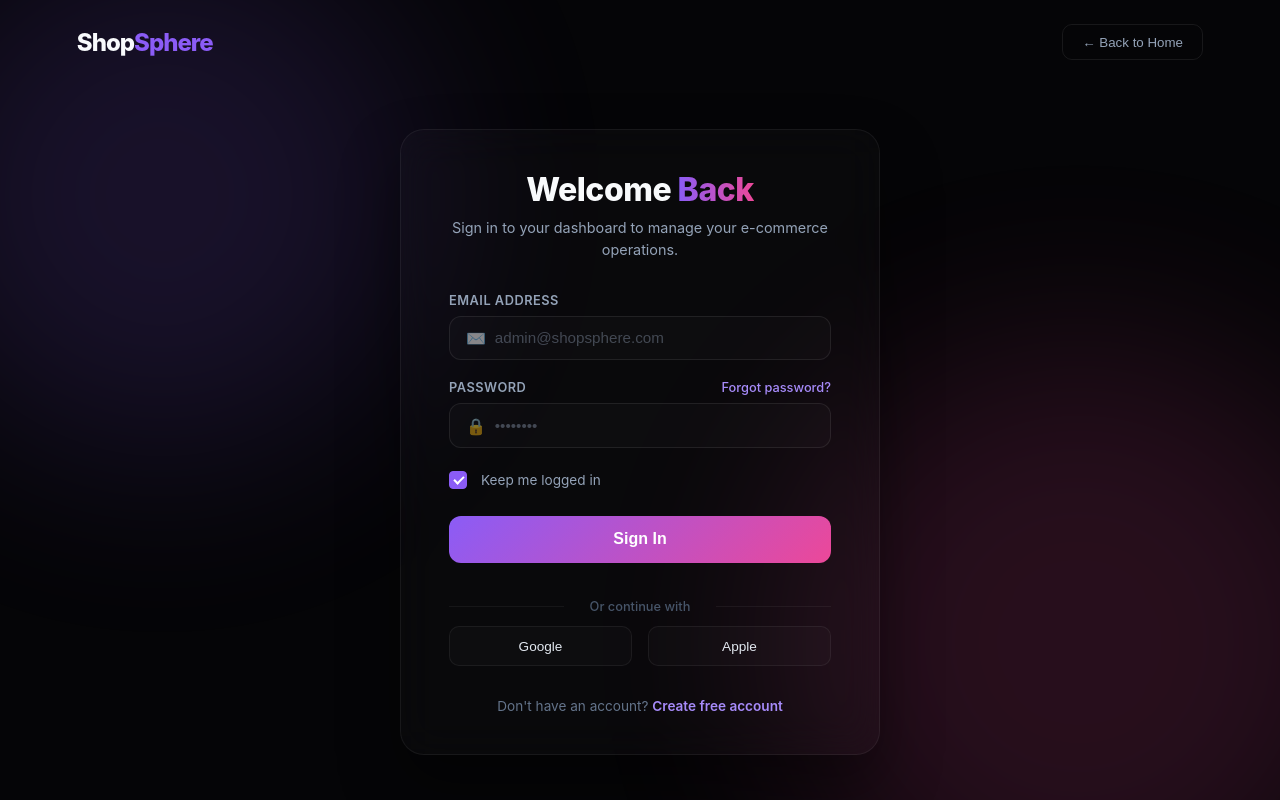
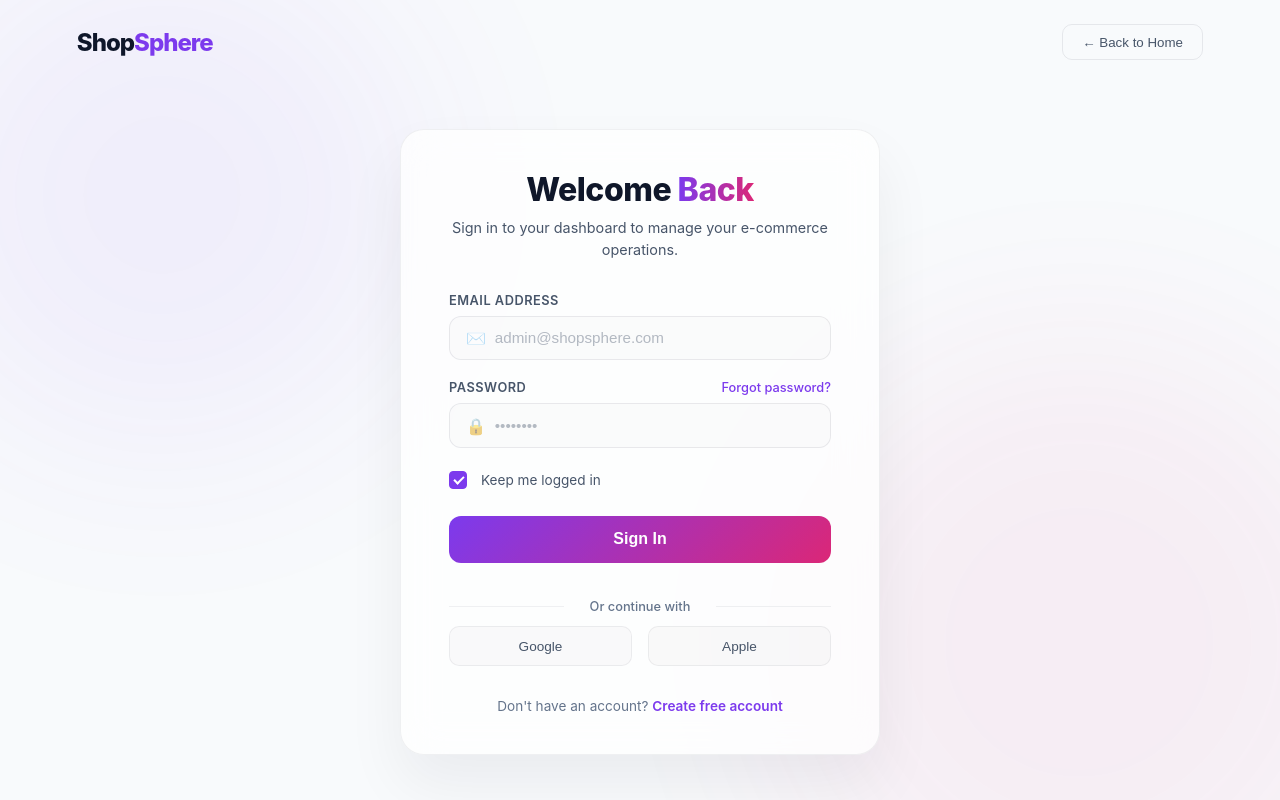
Before and after one commit to avi2727/ShopSphere, an Angular app in the folder frontend/: page /login in a window 1280 px wide. Built offline with nearby package versions, Linux system fonts and the light colour scheme.

Commit message:
style(login): update color scheme and background for improved aesthetics and readability

```diff
--- a/frontend/src/app/components/login/login.component.css
+++ b/frontend/src/app/components/login/login.component.css
@@ -1,8 +1,8 @@
 :host {
   display: block;
   font-family: 'Inter', system-ui, -apple-system, sans-serif;
-  color: #f8fafc;
-  background-color: #0a0a0c;
+  color: #0f172a;
+  background-color: #f8fafc;
   min-height: 100vh;
   overflow: hidden;
 }
@@ -12,7 +12,7 @@
   min-height: 100vh;
   display: flex;
   flex-direction: column;
-  background-color: #050507;
+  background-color: #f8fafc;
   overflow: hidden;
 }
 
@@ -31,13 +31,13 @@
   position: absolute;
   border-radius: 50%;
   filter: blur(100px);
-  opacity: 0.15;
+  opacity: 0.06;
 }
 
 .glow-circle.c1 {
   width: 500px;
   height: 500px;
-  background: #8b5cf6;
+  background: #7c3aed;
   top: -10%;
   left: -10%;
   animation: shift1 10s infinite alternate ease-in-out;
@@ -46,7 +46,7 @@
 .glow-circle.c2 {
   width: 600px;
   height: 600px;
-  background: #ec4899;
+  background: #db2777;
   bottom: -20%;
   right: -10%;
   animation: shift2 12s infinite alternate ease-in-out;
@@ -77,16 +77,17 @@
   font-weight: 800;
   letter-spacing: -1px;
   cursor: pointer;
+  color: #0f172a;
 }
 
 .logo span {
-  color: #8b5cf6;
+  color: #7c3aed;
 }
 
 .btn-outline-back {
   background: transparent;
-  color: #94a3b8;
-  border: 1px solid rgba(255, 255, 255, 0.08);
+  color: #475569;
+  border: 1px solid rgba(15, 23, 42, 0.08);
   padding: 0.6rem 1.2rem;
   border-radius: 10px;
   font-weight: 500;
@@ -95,9 +96,9 @@
 }
 
 .btn-outline-back:hover {
-  color: white;
-  background: rgba(255, 255, 255, 0.04);
-  border-color: rgba(255, 255, 255, 0.15);
+  color: #0f172a;
+  background: rgba(15, 23, 42, 0.03);
+  border-color: rgba(15, 23, 42, 0.15);
 }
 
 /* Card layout wrapper */
@@ -112,14 +113,14 @@
 }
 
 .auth-card {
-  background: rgba(255, 255, 255, 0.02);
+  background: rgba(255, 255, 255, 0.75);
   backdrop-filter: blur(20px);
-  border: 1px solid rgba(255, 255, 255, 0.06);
+  border: 1px solid rgba(15, 23, 42, 0.06);
   padding: 2.5rem 3rem;
   border-radius: 24px;
   width: 100%;
   max-width: 480px;
-  box-shadow: 0 30px 60px rgba(0, 0, 0, 0.4);
+  box-shadow: 0 30px 60px rgba(15, 23, 42, 0.06);
   display: flex;
   flex-direction: column;
 }
@@ -134,17 +135,18 @@
   font-weight: 800;
   margin-bottom: 0.5rem;
   letter-spacing: -0.5px;
+  color: #0f172a;
 }
 
 .auth-header h2 span {
-  background: linear-gradient(to right, #8b5cf6, #ec4899);
+  background: linear-gradient(to right, #7c3aed, #db2777);
   background-clip: text;
   -webkit-background-clip: text;
   -webkit-text-fill-color: transparent;
 }
 
 .auth-header p {
-  color: #94a3b8;
+  color: #475569;
   font-size: 0.9rem;
   line-height: 1.5;
   margin: 0;
@@ -158,8 +160,8 @@
 }
 
 .error-banner {
-  background: rgba(239, 68, 68, 0.1);
-  border: 1px solid rgba(239, 68, 68, 0.25);
+  background: rgba(239, 68, 68, 0.08);
+  border: 1px solid rgba(239, 68, 68, 0.2);
   padding: 0.75rem 1rem;
   border-radius: 10px;
   display: flex;
@@ -173,7 +175,7 @@
 }
 
 .error-text {
-  color: #fca5a5;
+  color: #ef4444;
   font-size: 0.85rem;
   font-weight: 500;
 }
@@ -185,7 +187,7 @@
 }
 
 .form-group label {
-  color: #94a3b8;
+  color: #475569;
   font-size: 0.8rem;
   font-weight: 600;
   text-transform: uppercase;
@@ -199,7 +201,7 @@
 }
 
 .forgot-link {
-  color: #a78bfa;
+  color: #7c3aed;
   font-size: 0.8rem;
   cursor: pointer;
   text-decoration: none;
@@ -208,23 +210,23 @@
 }
 
 .forgot-link:hover {
-  color: #c084fc;
+  color: #db2777;
 }
 
 .input-wrapper {
   position: relative;
   display: flex;
   align-items: center;
-  background: rgba(255, 255, 255, 0.02);
-  border: 1px solid rgba(255, 255, 255, 0.08);
+  background: rgba(15, 23, 42, 0.01);
+  border: 1px solid rgba(15, 23, 42, 0.08);
   border-radius: 12px;
   transition: all 0.3s ease;
 }
 
 .input-wrapper:focus-within {
-  border-color: rgba(139, 92, 246, 0.5);
-  box-shadow: 0 0 15px rgba(139, 92, 246, 0.15);
-  background: rgba(255, 255, 255, 0.03);
+  border-color: rgba(124, 58, 237, 0.4);
+  box-shadow: 0 0 15px rgba(124, 58, 237, 0.08);
+  background: rgba(15, 23, 42, 0.02);
 }
 
 .input-icon {
@@ -232,12 +234,13 @@
   left: 1rem;
   font-size: 1rem;
   opacity: 0.5;
+  color: #475569;
 }
 
 .input-wrapper input {
   background: none;
   border: none;
-  color: white;
+  color: #0f172a;
   padding: 0.8rem 1rem 0.8rem 2.8rem;
   font-size: 0.95rem;
   width: 100%;
@@ -245,7 +248,7 @@
 }
 
 .input-wrapper input::placeholder {
-  color: rgba(148, 163, 184, 0.4);
+  color: rgba(71, 85, 105, 0.4);
 }
 
 /* Remember me row */
@@ -263,7 +266,7 @@
   cursor: pointer;
   font-size: 0.85rem;
   user-select: none;
-  color: #94a3b8;
+  color: #475569;
 }
 
 .checkbox-container input {
@@ -279,19 +282,19 @@
   left: 0;
   height: 18px;
   width: 18px;
-  background-color: rgba(255, 255, 255, 0.04);
-  border: 1px solid rgba(255, 255, 255, 0.1);
+  background-color: rgba(15, 23, 42, 0.02);
+  border: 1px solid rgba(15, 23, 42, 0.1);
   border-radius: 4px;
   transition: all 0.2s ease;
 }
 
 .checkbox-container:hover input ~ .checkmark {
-  background-color: rgba(255, 255, 255, 0.08);
+  background-color: rgba(15, 23, 42, 0.05);
 }
 
 .checkbox-container input:checked ~ .checkmark {
-  background-color: #8b5cf6;
-  border-color: #8b5cf6;
+  background-color: #7c3aed;
+  border-color: #7c3aed;
 }
 
 .checkmark:after {
@@ -316,7 +319,7 @@
 
 /* Submit buttons */
 .btn-submit {
-  background: linear-gradient(135deg, #8b5cf6, #ec4899);
+  background: linear-gradient(135deg, #7c3aed, #db2777);
   color: white;
   border: none;
   padding: 0.9rem;
@@ -334,7 +337,7 @@
 
 .btn-submit:hover:not(:disabled) {
   transform: translateY(-2px);
-  box-shadow: 0 10px 25px rgba(139, 92, 246, 0.4);
+  box-shadow: 0 10px 25px rgba(124, 58, 237, 0.25);
 }
 
 .btn-submit:disabled {
@@ -366,7 +369,7 @@
 
 .social-title {
   text-align: center;
-  color: #475569;
+  color: #64748b;
   font-size: 0.8rem;
   font-weight: 500;
   margin: 0;
@@ -380,7 +383,7 @@
   top: 50%;
   width: 30%;
   height: 1px;
-  background: rgba(255, 255, 255, 0.05);
+  background: rgba(15, 23, 42, 0.06);
 }
 
 .social-title::before { left: 0; }
@@ -393,9 +396,9 @@
 
 .btn-social {
   flex: 1;
-  background: rgba(255, 255, 255, 0.02);
-  border: 1px solid rgba(255, 255, 255, 0.06);
-  color: #e2e8f0;
+  background: rgba(15, 23, 42, 0.02);
+  border: 1px solid rgba(15, 23, 42, 0.06);
+  color: #475569;
   padding: 0.7rem;
   border-radius: 10px;
   cursor: pointer;
@@ -409,9 +412,9 @@
 }
 
 .btn-social:hover {
-  background: rgba(255, 255, 255, 0.05);
-  border-color: rgba(255, 255, 255, 0.12);
-  color: white;
+  background: rgba(15, 23, 42, 0.05);
+  border-color: rgba(15, 23, 42, 0.12);
+  color: #0f172a;
 }
 
 /* Card footer */
@@ -423,14 +426,14 @@
 }
 
 .auth-footer a {
-  color: #a78bfa;
+  color: #7c3aed;
   text-decoration: none;
   font-weight: 600;
   transition: color 0.2s ease;
 }
 
 .auth-footer a:hover {
-  color: #c084fc;
+  color: #db2777;
 }
 
 /* Responsive adjustments */
```
